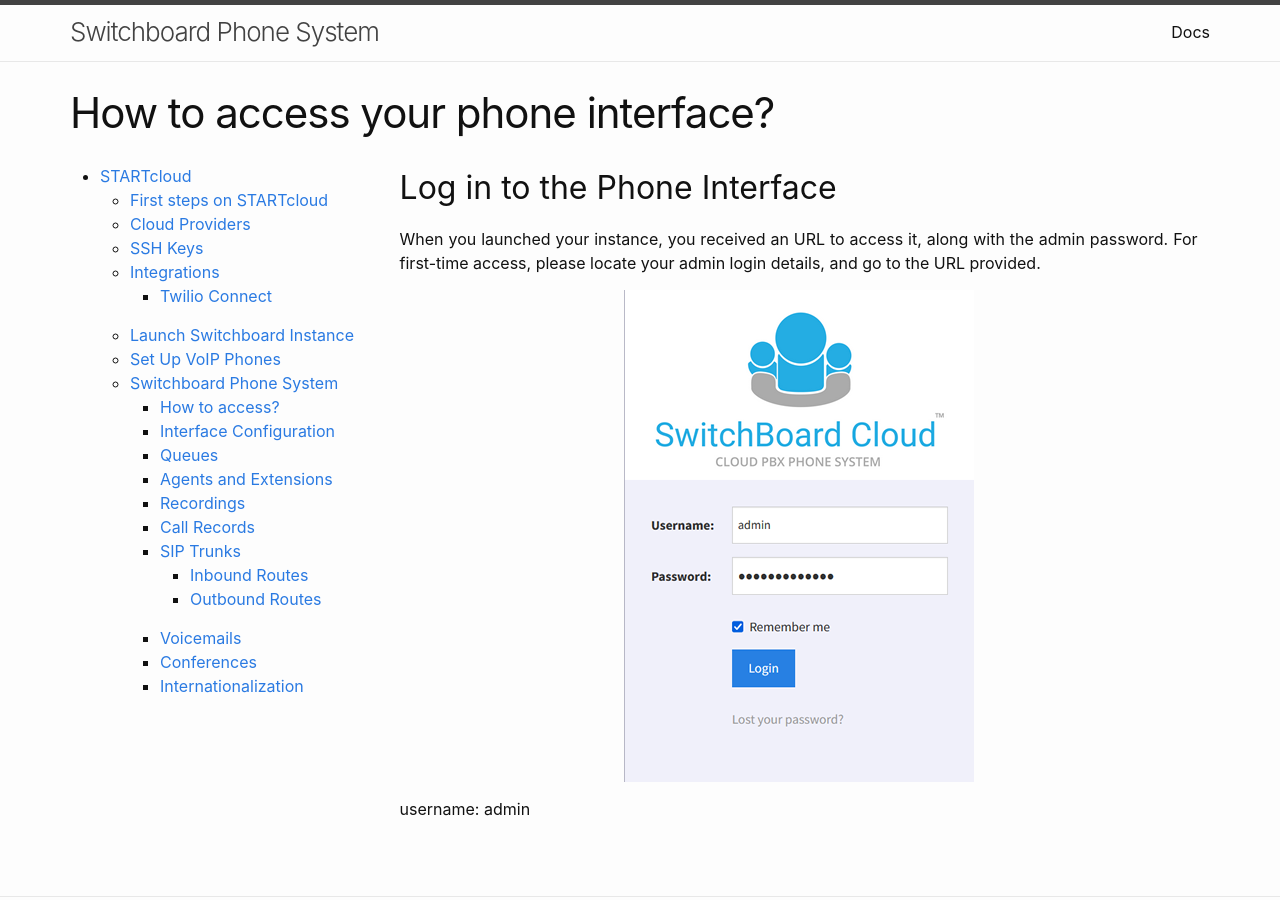
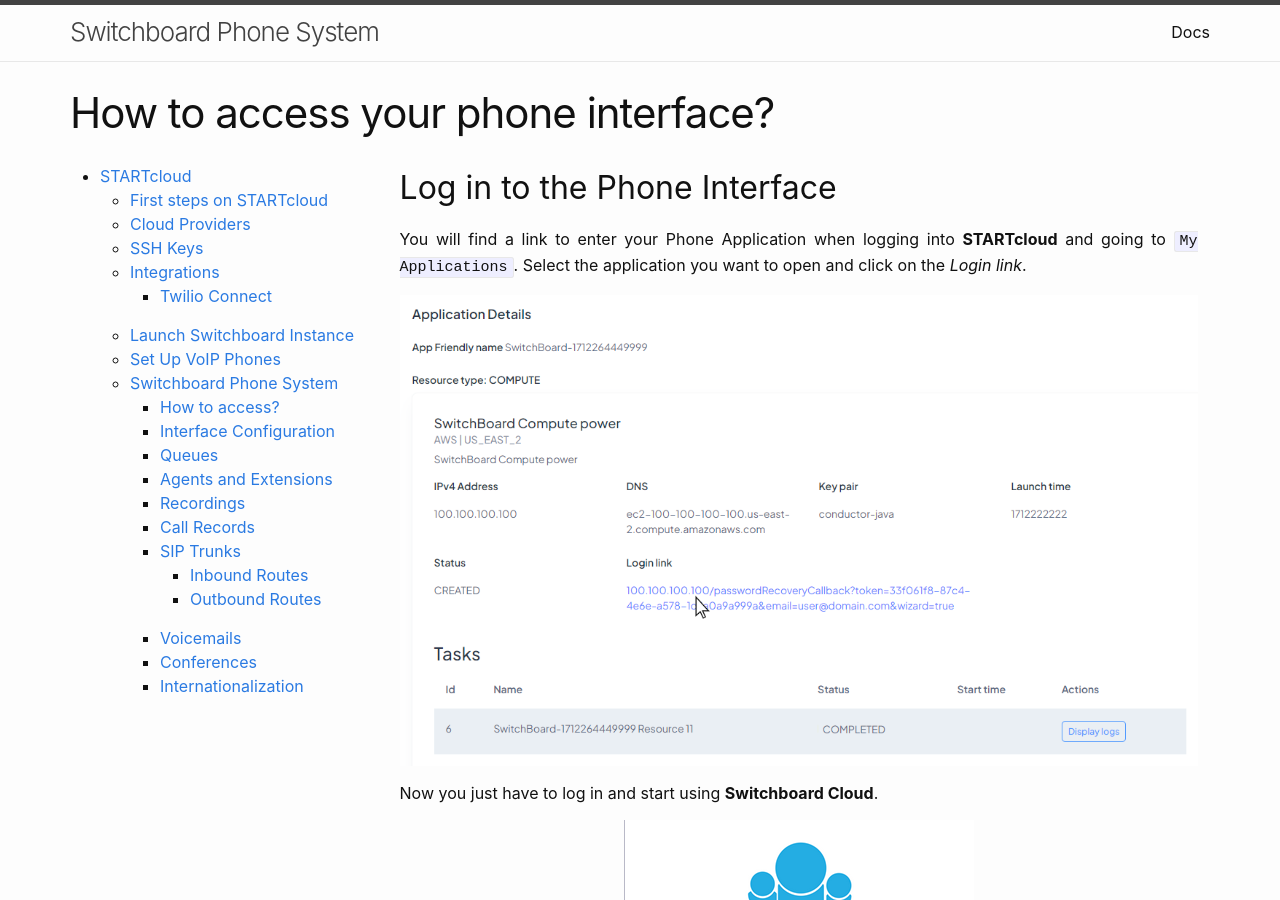
Before and after one commit to PhoneSwitchBoard/Switchboard-Website-Docs, a Jekyll site: the page built from docs/sing_in.md, in a window 1280 px wide and 900 px high. Built offline with Jekyll 4.4.1, drawn with Linux system fonts in a browser that asks for light colours.

Commit message:
How to access Update

```diff
--- a/docs/sing_in.md
+++ b/docs/sing_in.md
@@ -7,12 +7,15 @@ layout: page
 ## Log in to the Phone Interface
 
 
-When you launched your instance, you received an URL to access it, along with the admin password. For first-time access, please locate your admin login details, and go to the URL provided.
+You will find a link to enter your Phone Application when logging into **STARTcloud** and going to `My Applications`. Select the application you want to open and click on the _Login link_.
+
+
+![Screenshot: Enter Switchboard Application](./../images/launch_completed.png)
+
+
+Now you just have to log in and start using **Switchboard Cloud**.
 
 
 <p align="center">
   <img src="./../images/sign_in.png" />
 </p>
-
-
-username: admin
```
Also changed, not shown: images/launch_completed.png (added).
